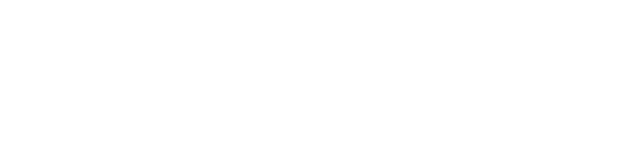
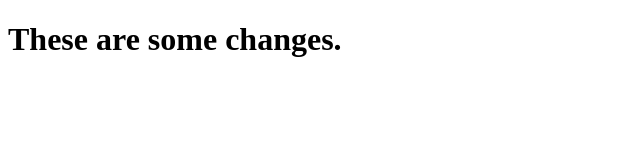
Before and after one commit to CYB3RPHO3NIX/DesignPlusPlus, a plain HTML site: page index.html in a window 1280 px wide. Shown: the whole page, without its empty margins (0-640 px from the left). Drawn offline with Linux system fonts and the light colour scheme.

Commit message:
Update index.html

```diff
--- a/index.html
+++ b/index.html
@@ -7,6 +7,6 @@
     <title>Design++</title>
 </head>
 <body>
-
+    <h1>These are some changes.</h1>
 </body>
 </html>
```
